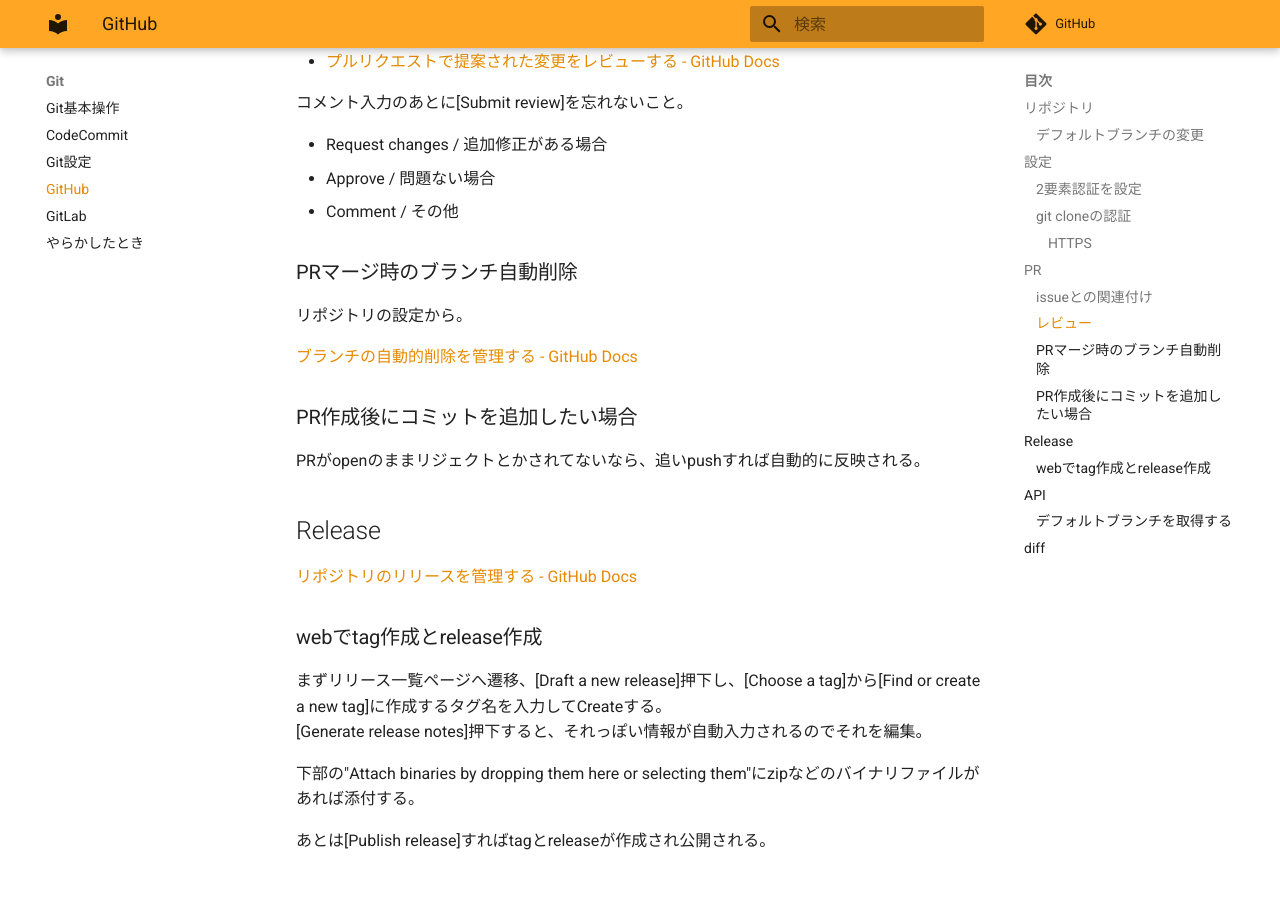
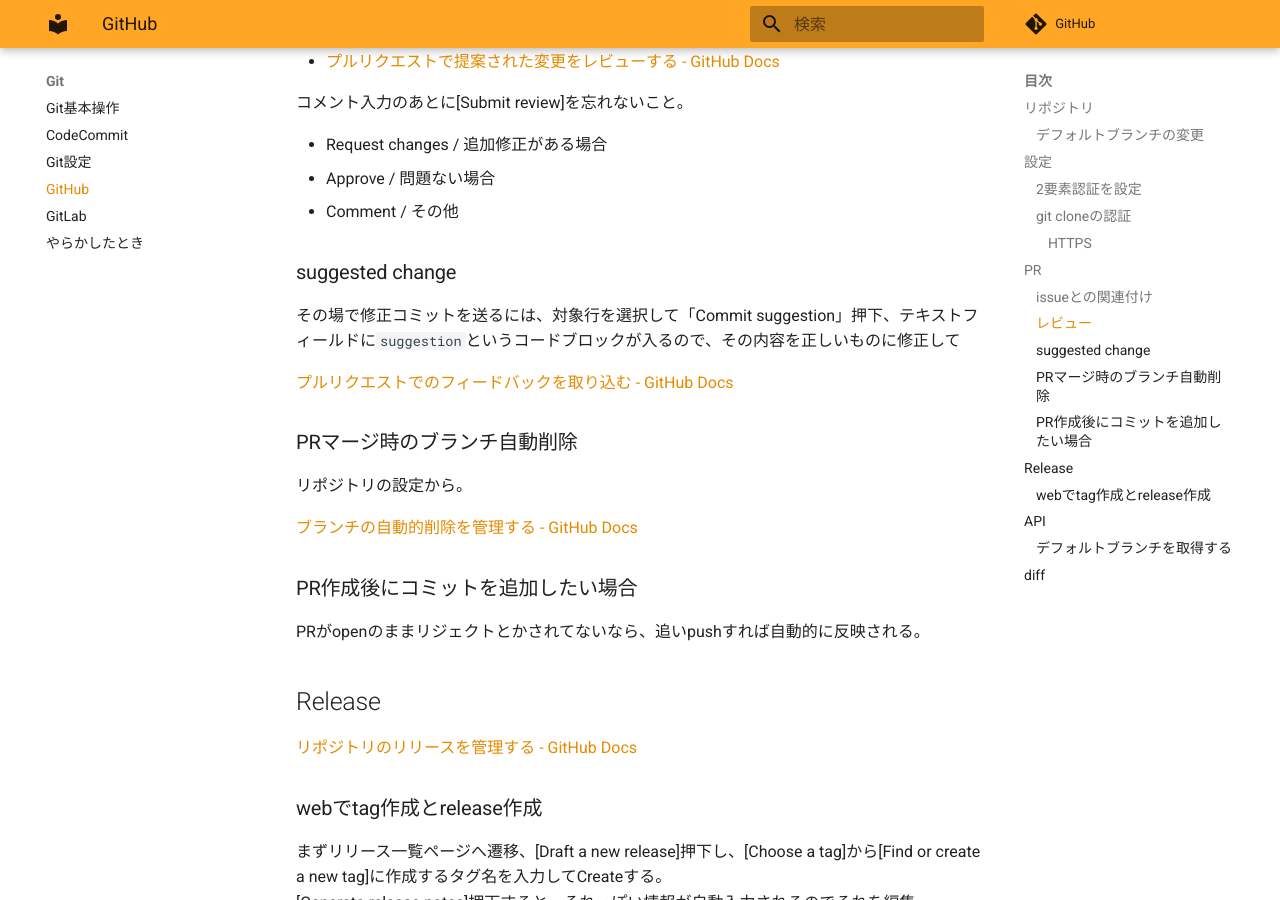
Before and after one commit to zaki-lknr/docs, an MkDocs documentation site: the page built from docs/Git/github.md, in a window 1280 px wide and 900 px high, scrolled down 1085 px. Built offline with MkDocs 1.6.1 and Material for MkDocs 9.7.7, drawn with Linux system fonts in a browser that asks for light colours; comment, search, counter and statistics services are not loaded.

Commit message:
add: git/github: suggested change

```diff
--- a/docs/Git/github.md
+++ b/docs/Git/github.md
@@ -41,6 +41,12 @@ Settings -> Developer settings -> Personal access tokens -> Tokens(classic)で
 - Request changes / 追加修正がある場合
 - Approve / 問題ない場合
 - Comment / その他
+
+### suggested change
+
+その場で修正コミットを送るには、対象行を選択して「Commit suggestion」押下、テキストフィールドに`suggestion`というコードブロックが入るので、その内容を正しいものに修正して
+
+[プルリクエストでのフィードバックを取り込む - GitHub Docs](https://docs.github.com/ja/pull-requests/collaborating-with-pull-requests/reviewing-changes-in-pull-requests/incorporating-feedback-in-your-pull-request)
 
 ### PRマージ時のブランチ自動削除
 
```
